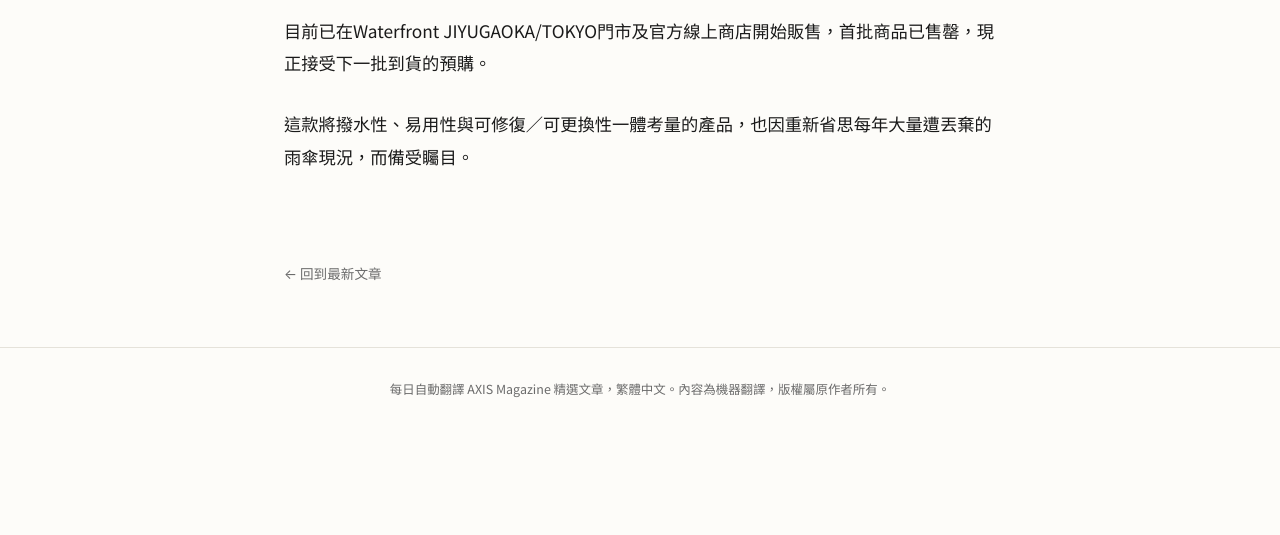
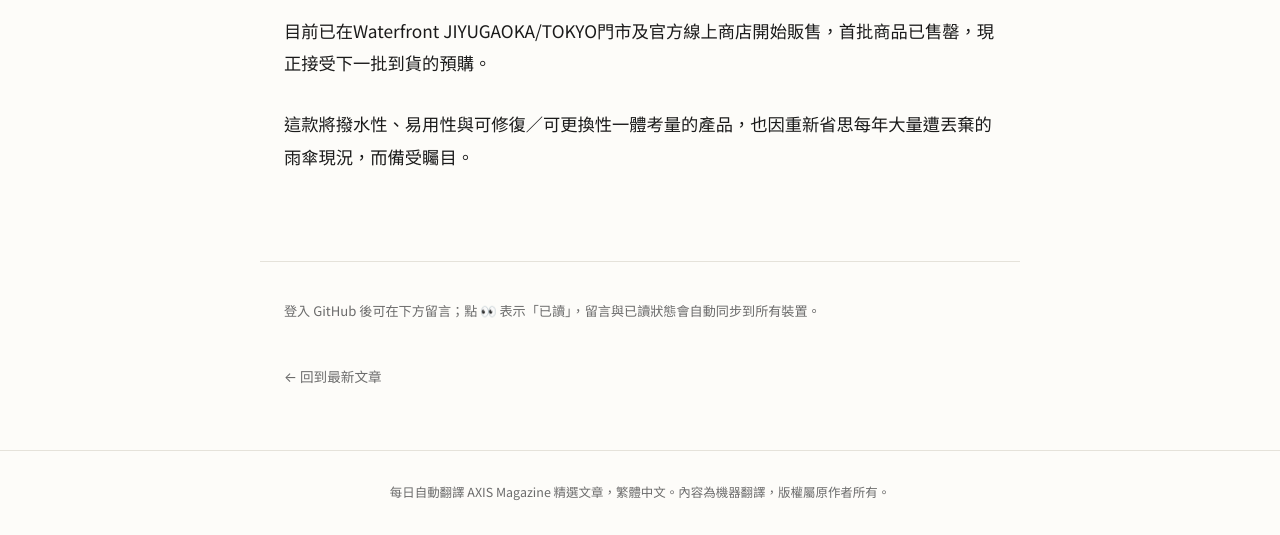
Before and after one commit to buege1216/axismag-translations, a Jekyll site: the page built from _posts/2026-07-08-715557.md, in a window 1280 px wide. Shown: the part 2188-2723 px from the top of the page. Built offline with Jekyll 4.4.1, drawn with Linux system fonts in a browser that asks for light colours; comment, search, counter and statistics services are not loaded; before the commit the page ends 2620 px from its top, so only the background shows below that.

Commit message:
Add giscus comments and read-tracking widget

```diff
--- a/_layouts/post.html
+++ b/_layouts/post.html
@@ -17,4 +17,23 @@ layout: default
   </div>
 </article>
 
+<div class="comments-section">
+  <p class="comments-hint">登入 GitHub 後可在下方留言；點 👀 表示「已讀」，留言與已讀狀態會自動同步到所有裝置。</p>
+  <script src="https://giscus.app/client.js"
+    data-repo="buege1216/axismag-translations"
+    data-repo-id="R_kgDOTU7ETQ"
+    data-category="General"
+    data-category-id="DIC_kwDOTU7ETc4DA9Uv"
+    data-mapping="pathname"
+    data-strict="0"
+    data-reactions-enabled="1"
+    data-emit-metadata="0"
+    data-input-position="top"
+    data-theme="preferred_color_scheme"
+    data-lang="zh-TW"
+    crossorigin="anonymous"
+    async>
+  </script>
+</div>
+
 <div class="back-link"><a href="{{ '/' | relative_url }}">← 回到最新文章</a></div>
--- a/assets/css/style.css
+++ b/assets/css/style.css
@@ -212,6 +212,19 @@ img { max-width: 100%; height: auto; display: block; }
   margin-top: 2em;
 }
 
+.comments-section {
+  max-width: var(--max-width);
+  margin: 0 auto 40px;
+  padding: 24px 24px 0;
+  border-top: 1px solid var(--line);
+}
+
+.comments-hint {
+  font-size: 0.82rem;
+  color: var(--muted);
+  margin-bottom: 18px;
+}
+
 .back-link {
   display: block;
   max-width: var(--max-width);
```
